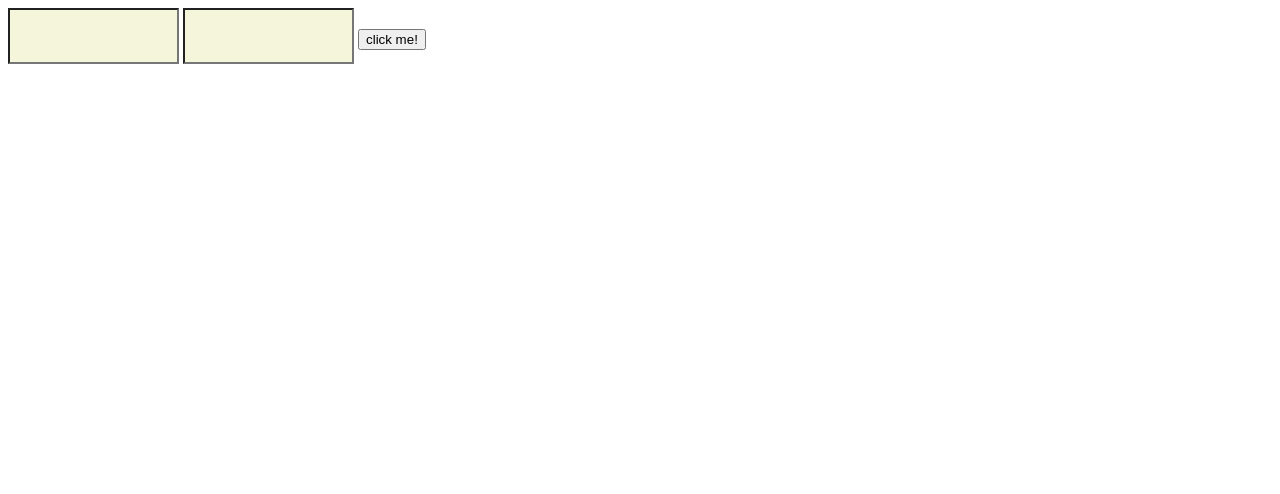
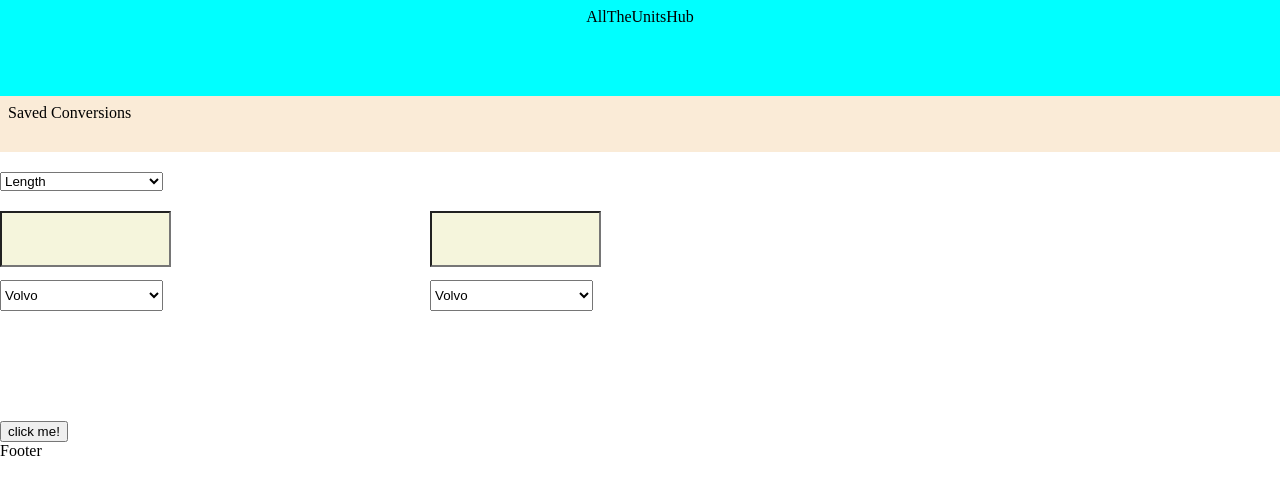
Before and after one commit to Timberland9x/AllTheUnitsHub, a plain HTML site: page index.html in a window 1280 px wide. Drawn offline with Linux system fonts and the light colour scheme.

Commit message:
working on layout of website

```diff
--- a/backend.js
+++ b/backend.js
@@ -1,6 +1,6 @@
 //output button
 function clicked(){
-    console.log("testing clicked");
+    console.log("Clicked Func");
 
     var num1 = document.getElementById("numInput").value;
     var num2 = document.getElementById("numInput2").value;
--- a/index.html
+++ b/index.html
@@ -4,12 +4,43 @@
         <title>AllTheUnitsHub</title>
         <link rel="stylesheet" href="./styles.css">
         <script src="./backend.js"></script>
-        <!-- <link rel="icon" href="./favicon.ico" type="image/x-icon"> -->
+        <link rel="icon" href="./favicon.ico" type="image/x-icon">
     </head>
+
     <body>
+        <header>AllTheUnitsHub</header>
+
+        <nav>Saved Conversions</nav>
+
+        <select class = "unitsSelector" name="units" id="units">
+            <option value="length">Length</option>
+            <option value="temperture">Temperture</option>
+            <option value="time">Time</option>
+            <option value="mass">Mass</option>
+          </select>
+        <div class="inputsWrapper">
+        <div class="inputWrapper">
         <input class = "numInput" id="numInput" type="value">
+        <select name="unit1" id="unit1">
+            <option value="volvo">Volvo</option>
+            <option value="saab">Saab</option>
+            <option value="mercedes">Mercedes</option>
+            <option value="audi">Audi</option>
+          </select>
+        </div>
+        <div class="inputWrapper">
         <input class = "numInput" id="numInput2" type="value">
+        <select name="unit2" id="unit2">
+            <option value="volvo">Volvo</option>
+            <option value="saab">Saab</option>
+            <option value="mercedes">Mercedes</option>
+            <option value="audi">Audi</option>
+          </select>
+        </div>
+    </div>
+
         <button id="click" onclick="clicked()">click me!</button>
+        <footer>Footer</footer>
     </body>
 
 
--- a/styles.css
+++ b/styles.css
@@ -1,5 +1,32 @@
-input{
 
+body{
+    padding: 0;
+    margin: 0;
+}
+
+header{
+    height: 80px;
+    margin: 0px;
+    padding: 8px;
+    background-color: aqua;
+    text-align: center;
+}
+
+nav{
+    height: 40px;
+    margin: 0px;
+    margin-bottom: 20px;
+    padding: 8px;
+    background-color:antiquewhite;
+}
+.inputsWrapper{
+    display: grid;
+    grid-template-columns: 1fr 1fr 1fr;
+    grid-template-rows: 100px 100px;
+    gap: 10px;
+}
+.inputWrapper{
+    display: grid;
 }
 
 .numInput{
@@ -9,3 +36,9 @@ input{
     text-align: center;
     font-size: 24px;
 }
+select{
+    width: 163px;
+}
+.unitsSelector{
+    margin-bottom: 20px;
+}
```
